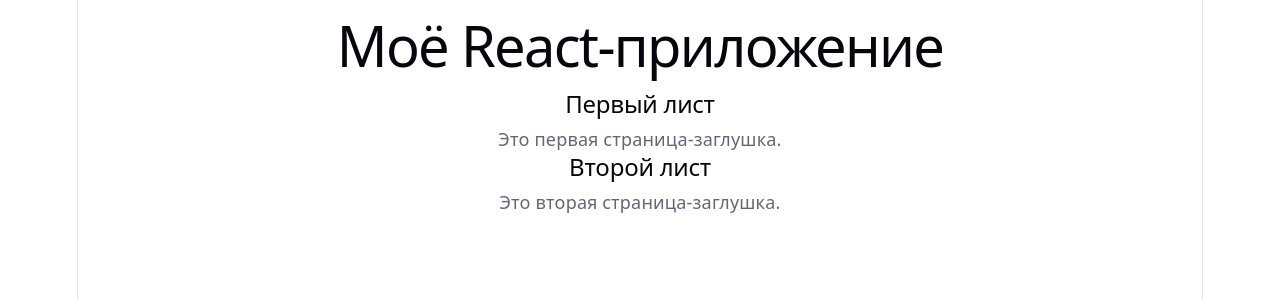
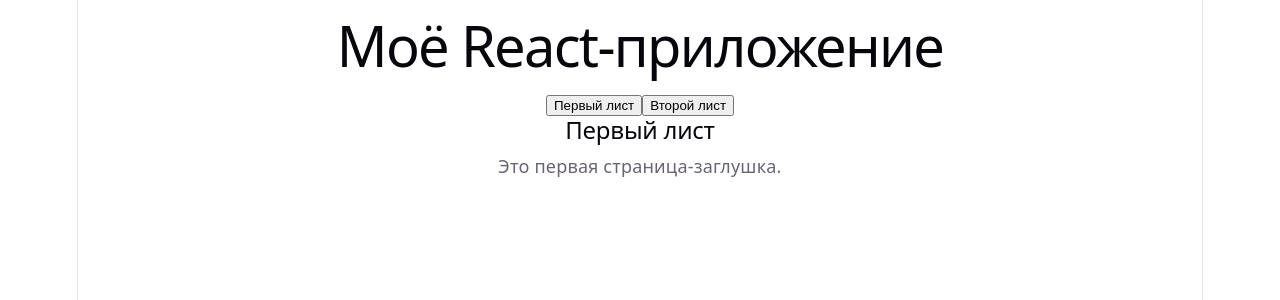
Before and after one commit to milenamar2205-ship-it/leto, a React (Vite) app in the folder client/client/: page / in a window 1280 px wide. Shown: the top 300 px of the page. Built offline with nearby package versions, Linux system fonts and the light colour scheme.

Commit message:
Update App.jsx

```diff
--- a/client/client/src/App.jsx
+++ b/client/client/src/App.jsx
@@ -1,21 +1,31 @@
+import { useState } from "react";
 import "./App.css";
 
 function App() {
+  const [page, setPage] = useState("first");
+
   return (
     <div className="app">
       <h1>Моё React-приложение</h1>
 
-      <div className="pages">
+      <div className="menu">
+        <button onClick={() => setPage("first")}>Первый лист</button>
+        <button onClick={() => setPage("second")}>Второй лист</button>
+      </div>
+
+      {page === "first" && (
         <div className="page">
           <h2>Первый лист</h2>
           <p>Это первая страница-заглушка.</p>
         </div>
+      )}
 
+      {page === "second" && (
         <div className="page">
           <h2>Второй лист</h2>
           <p>Это вторая страница-заглушка.</p>
         </div>
-      </div>
+      )}
     </div>
   );
 }
```
